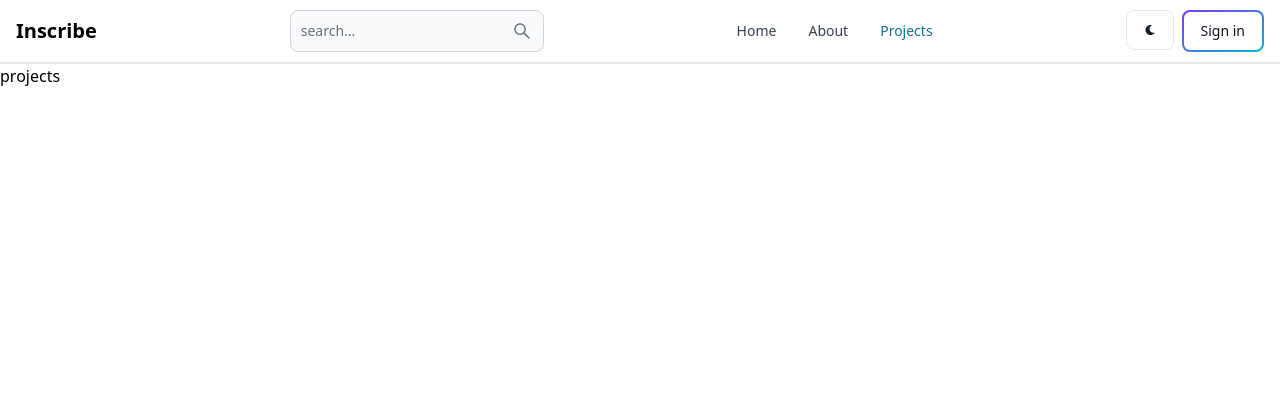
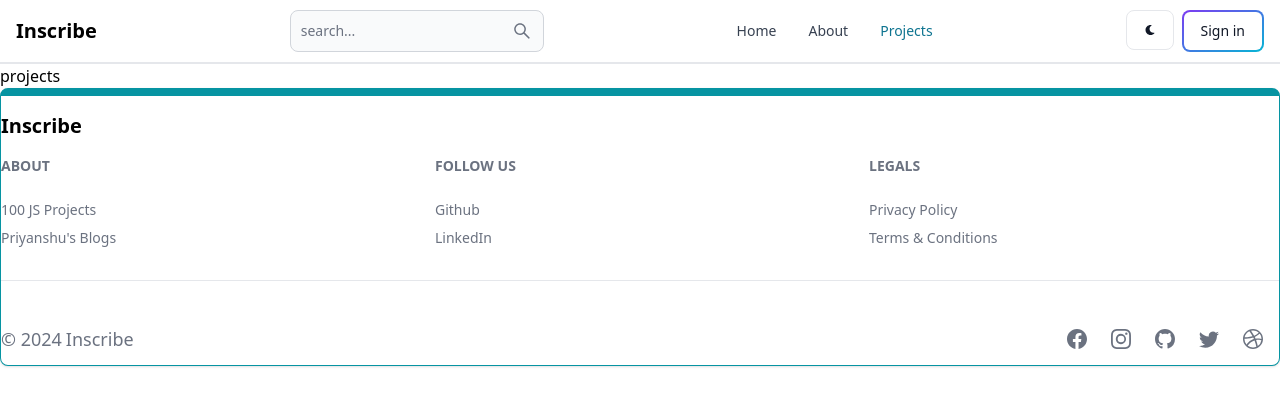
Before and after one commit to priyanshu-73/Inscribe---The-Blog-App, a React (Vite) app in the folder client/: page /projects in a window 1280 px wide. Shown: the top 406 px of the page. Built offline with nearby package versions, Linux system fonts and the light colour scheme.

Commit message:
create footer component

```diff
--- a/client/src/App.jsx
+++ b/client/src/App.jsx
@@ -8,6 +8,7 @@ import About from "./pages/About";
 import Projects from "./pages/Projects";
 import Header from "./components/Header";
 import { Toaster } from "react-hot-toast";
+import Footer from "./components/Footer";
 
 const App = () => {
   return (
@@ -21,6 +22,7 @@ const App = () => {
         <Route path="/about" element={<About />} />
         <Route path="/projects" element={<Projects />} />
       </Routes>
+      <Footer />
       <Toaster position="top-right" />
     </BrowserRouter>
   );
--- /dev/null
+++ b/client/src/components/Footer.jsx
@@ -0,0 +1,98 @@
+import { Footer as FooterComp } from "flowbite-react";
+import React from "react";
+import {
+  BsDribbble,
+  BsFacebook,
+  BsGithub,
+  BsInstagram,
+  BsTwitter,
+} from "react-icons/bs";
+
+const Footer = () => {
+  return (
+    <FooterComp className="border border-t-8 border-teal-500">
+      <div className="w-full max-w-7xl mx-auto">
+        <div className="grid w-full justify-between sm:flex md:grid-cols-1">
+          <span className="text-xl font-semibold mt-4">Inscribe</span>
+        </div>
+        <div className="grid grid-cols-2 gap-8 mt-4 sm:grid-cols-3 sm:gap-6">
+          <div>
+            <FooterComp.Title title="About" />
+            <FooterComp.LinkGroup className="flex flex-col gap-2">
+              <FooterComp.Link
+                href="https://www.100jsprojects.com"
+                target="_blank"
+                rel="noopener noreferrer"
+              >
+                100 JS Projects
+              </FooterComp.Link>
+              <FooterComp.Link
+                href="/about"
+                target="_blank"
+                rel="noopener noreferrer"
+              >
+                Priyanshu's Blogs
+              </FooterComp.Link>
+            </FooterComp.LinkGroup>
+          </div>
+          <div>
+            <FooterComp.Title title="Follow us" />
+            <FooterComp.LinkGroup className="flex flex-col gap-2">
+              <FooterComp.Link
+                href="https://github.com/priyanshu-73"
+                target="_blank"
+                rel="noopener noreferrer"
+              >
+                Github
+              </FooterComp.Link>
+              <FooterComp.Link
+                href="#"
+                target="_blank"
+                rel="noopener noreferrer"
+              >
+                LinkedIn
+              </FooterComp.Link>
+            </FooterComp.LinkGroup>
+          </div>
+          <div>
+            <FooterComp.Title title="Legals" />
+            <FooterComp.LinkGroup className="flex flex-col gap-2">
+              <FooterComp.Link
+                href="#"
+                target="_blank"
+                rel="noopener noreferrer"
+              >
+                Privacy Policy
+              </FooterComp.Link>
+              <FooterComp.Link
+                href="#"
+                target="_blank"
+                rel="noopener noreferrer"
+              >
+                Terms & Conditions
+              </FooterComp.Link>
+            </FooterComp.LinkGroup>
+          </div>
+        </div>
+        <FooterComp.Divider />
+        <div className="w-full sm:flex sm:items-center sm:justify-between">
+          <FooterComp.Copyright
+            className="text-lg"
+            href="#"
+            by="Inscribe"
+            year={new Date().getFullYear()}
+          />
+          <div className="flex gap-6 m-4 sm:justify-center">
+            <FooterComp.Icon href="#" icon={BsFacebook} />
+            <FooterComp.Icon href="#" icon={BsInstagram} />
+            <FooterComp.Icon href="#" icon={BsGithub} />
+            <FooterComp.Icon href="#" icon={BsTwitter} />
+            <FooterComp.Icon href="#" icon={BsDribbble} />
+          </div>
+        </div>
+      </div>
+    </FooterComp>
+  );
+};
+
+export default Footer;
```
